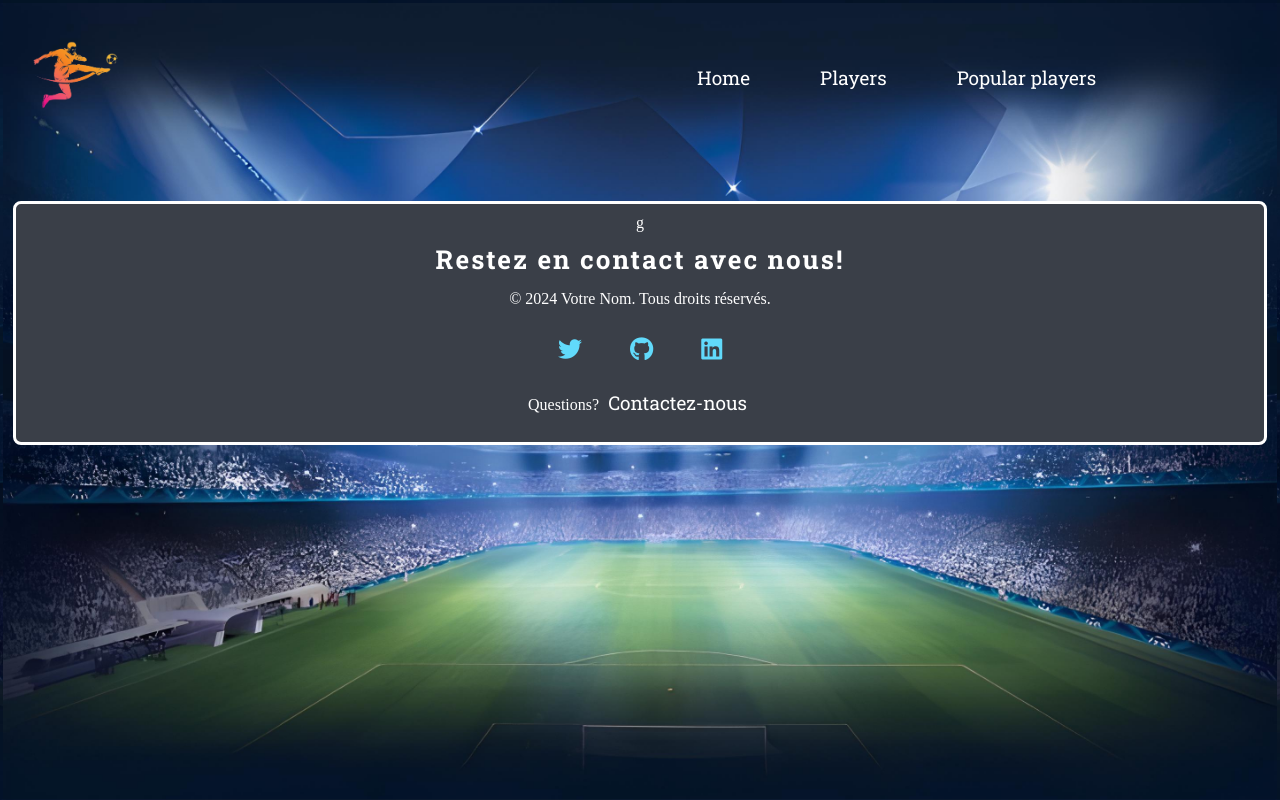
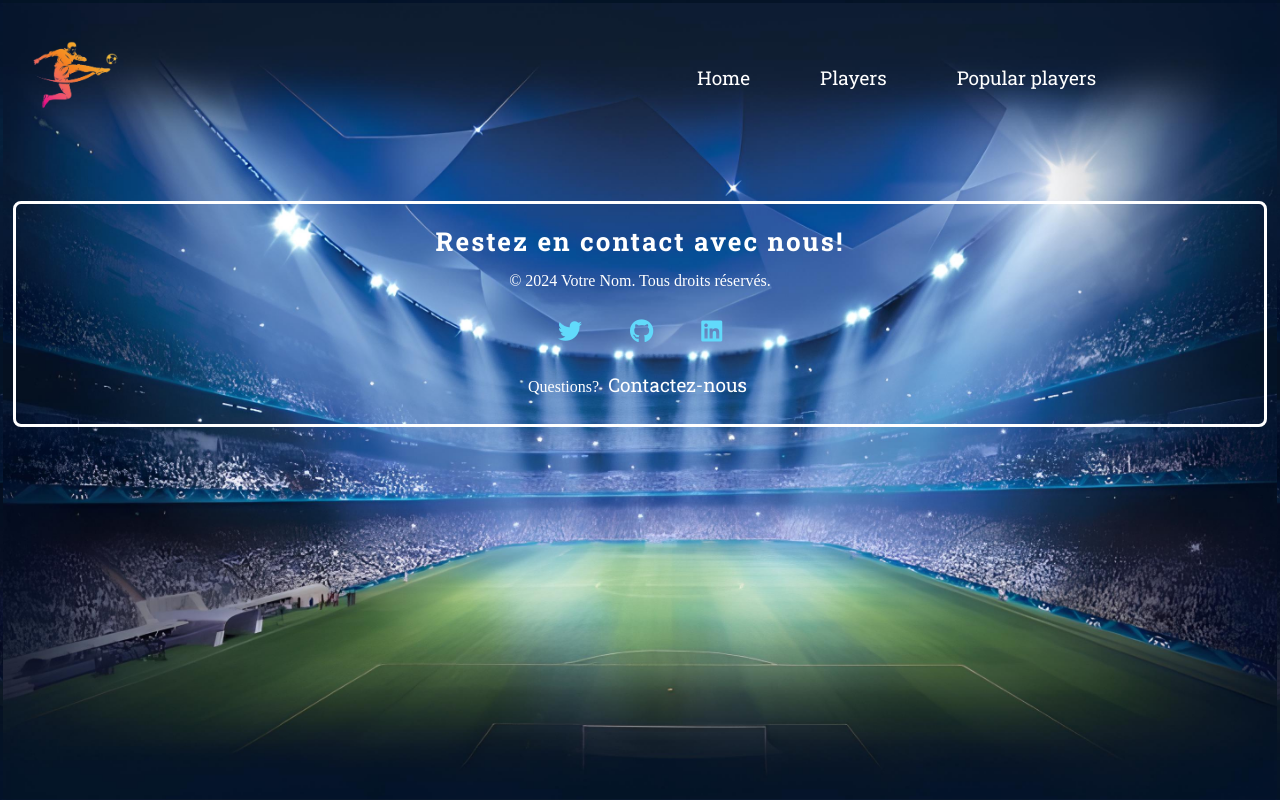
Before and after one commit to Youcode-Classe-E-2024-2025/jihane_elmajdi-fut, a plain HTML site: page index.html in a window 1280 px wide. Drawn offline with Linux system fonts and the light colour scheme.

Commit message:
Ajout de modification au niveau du footer 'bg'

```diff
--- a/index.html
+++ b/index.html
@@ -30,9 +30,9 @@
         <li><a href="Popular Players">Popular players</a></li>
       </ul>
     </nav>
+    <!-- terrain  -->
     <!-- footer -->
     <footer>
-      g
       <div class="footer">
         <h2>Restez en contact avec nous!</h2>
         <p>&copy; 2024 Votre Nom. Tous droits réservés.</p>
--- a/style.css
+++ b/style.css
@@ -37,7 +37,7 @@ a:hover {
 /* footer */
 
 footer {
-  background: #3a3f48;
+  background-color: transparent;
   color: #fff;
   padding: 10px;
   text-align: center;
```
Also changed, not shown: e54076524314e2a9a35ff55a152ca44d (1).jpg (added), e54076524314e2a9a35ff55a152ca44d (2).jpg (added), e54076524314e2a9a35ff55a152ca44d.jpg (added).
